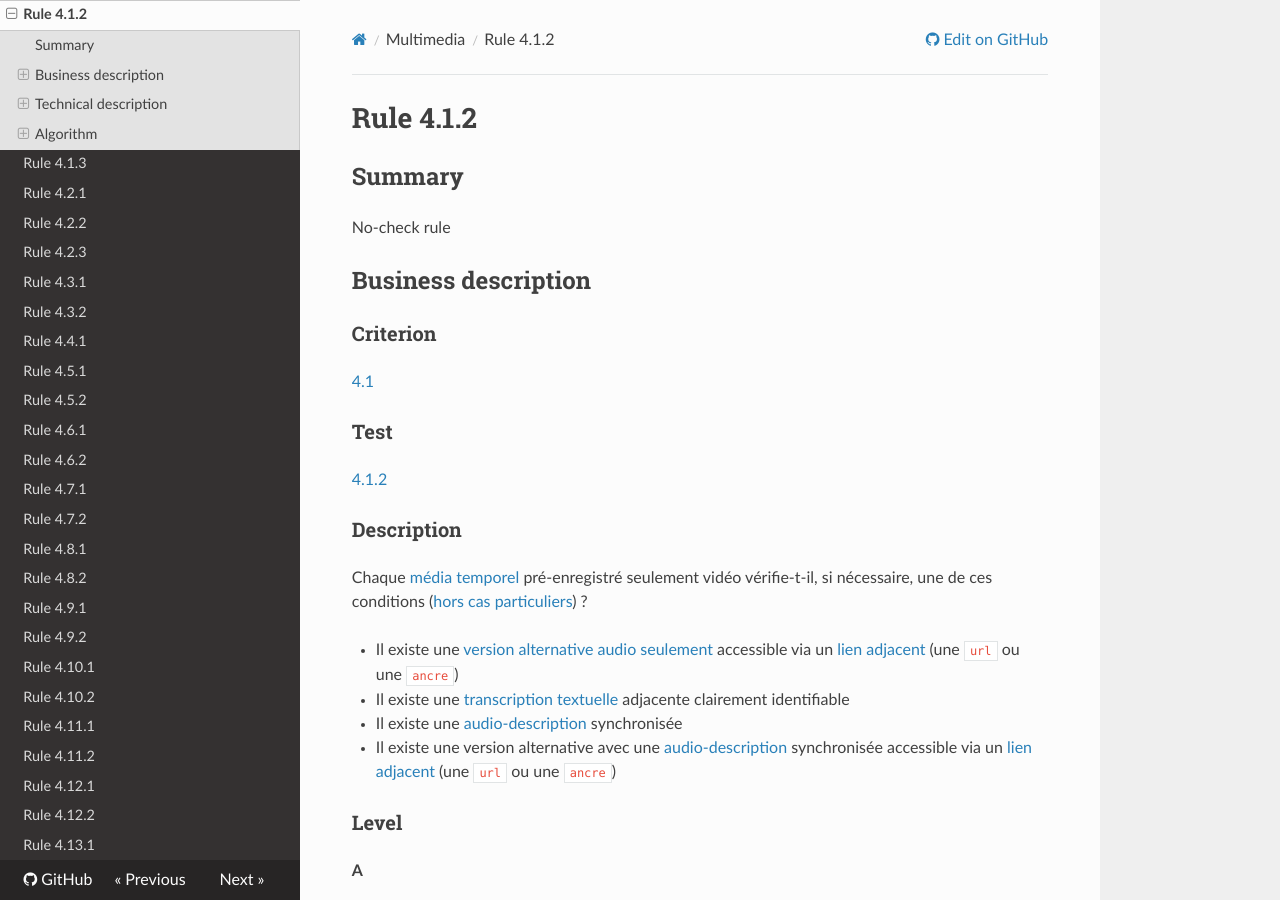
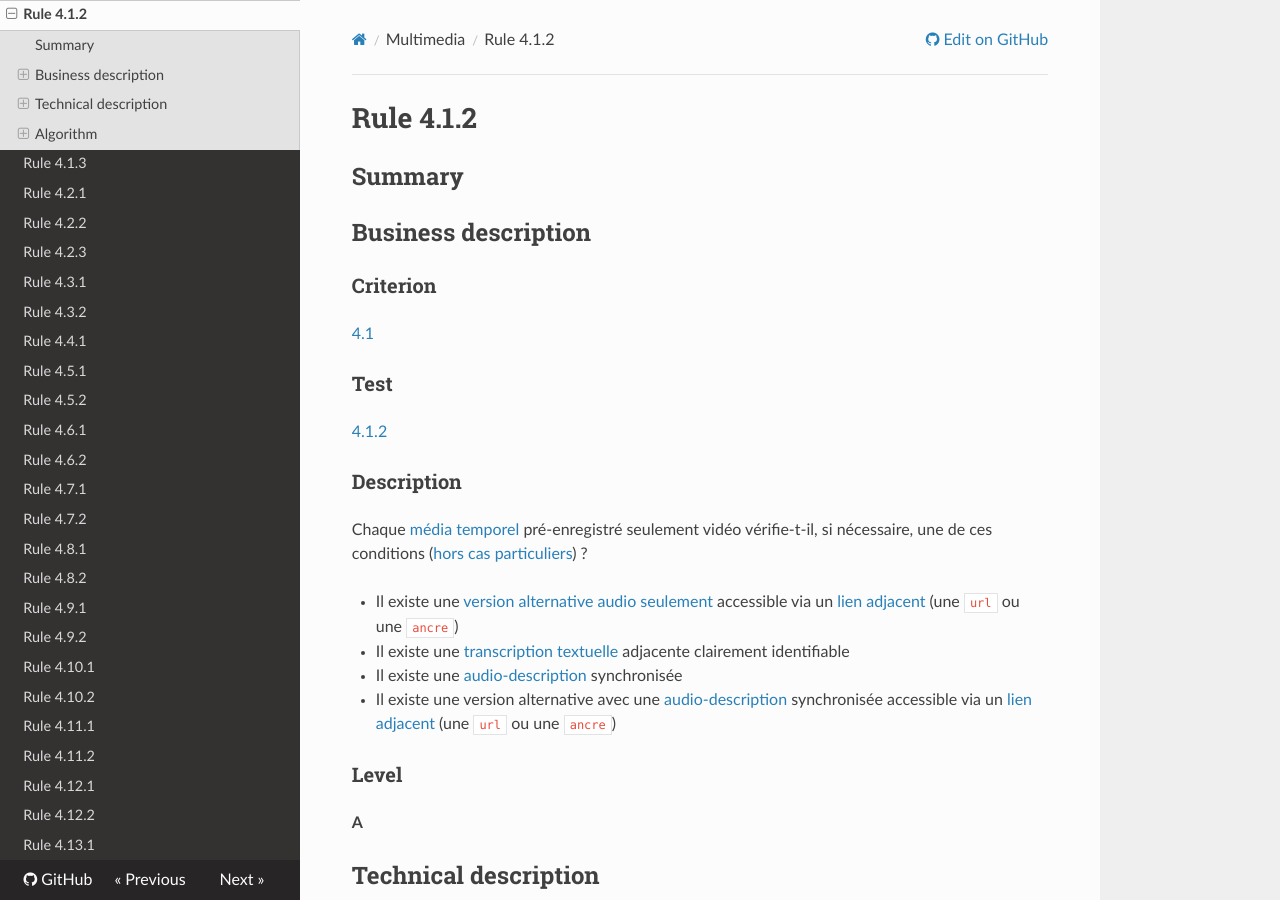
Before and after one commit to Tanaguru/RGAA3-2016, an MkDocs documentation site: the page built from docs/Rule-4-1-2.md, in a window 1280 px wide and 900 px high. Built offline with MkDocs 1.6.1, drawn with Linux system fonts in a browser that asks for light colours; nearby versions of some CDN libraries; old or Windows-style settings are respelled for this version of MkDocs.

```diff
--- a/docs/Rule-4-1-2.md
+++ b/docs/Rule-4-1-2.md
@@ -1,27 +1,25 @@
 # Rule 4.1.2
 
 ## Summary
-
-No-check rule
 
 ## Business description
 
 ### Criterion
 
-[4.1](http://references.modernisation.gouv.fr/referentiel-technique-0#crit-4-1)
+[4.1](http://references.modernisation.gouv.fr/rgaa/criteres.html#crit-4-1)
 
 ###Test
 
-[4.1.2](http://references.modernisation.gouv.fr/referentiel-technique-0#test-4-1-2)
+[4.1.2](http://references.modernisation.gouv.fr/rgaa/criteres.html#test-4-1-2)
 
 ### Description
 
-Chaque <a href="http://references.modernisation.gouv.fr/referentiel-technique-0#mMediaTemp">m&eacute;dia temporel</a> pr&eacute;-enregistr&eacute; seulement vid&eacute;o v&eacute;rifie-t-il, si n&eacute;cessaire, une de ces conditions (<a href="http://references.modernisation.gouv.fr/referentiel-technique-0#cpCrit4-" title="Cas particuliers pour le crit&egrave;re 4.1">hors cas particuliers</a>) ?
+Chaque <a href="http://references.modernisation.gouv.fr/rgaa/glossaire.html#mdia-temporel-type-son-vido-et-synchronis">m&eacute;dia temporel</a> pr&eacute;-enregistr&eacute; seulement vid&eacute;o v&eacute;rifie-t-il, si n&eacute;cessaire, une de ces conditions (<a href="http://references.modernisation.gouv.fr/rgaa/cas-particuliers.html#cp-4-1,4-2,4-3,4-5,4-7,4-9,4-11,4-13" title="Cas particuliers pour le crit&egrave;re 4.1">hors cas particuliers</a>) ?
 
- *  Il existe une <a href="http://references.modernisation.gouv.fr/referentiel-technique-0#mVersionSon">version alternative <q>audio seulement</q></a> accessible via un <a href="http://references.modernisation.gouv.fr/referentiel-technique-0#mLienAdj">lien adjacent</a> (une `url` ou une `ancre`)
- *  Il existe une <a href="http://references.modernisation.gouv.fr/referentiel-technique-0#mTranscriptTextuel">transcription textuelle</a> adjacente clairement identifiable
- *  Il existe une <a href="http://references.modernisation.gouv.fr/referentiel-technique-0#mAudioDesc">audio-description</a> synchronis&eacute;e
- *  Il existe une version alternative avec une <a href="http://references.modernisation.gouv.fr/referentiel-technique-0#mAudioDesc">audio-description</a> synchronis&eacute;e accessible via un <a href="http://references.modernisation.gouv.fr/referentiel-technique-0#mLienAdj">lien adjacent</a> (une `url` ou une `ancre`)
+ *  Il existe une <a href="http://references.modernisation.gouv.fr/rgaa/glossaire.html#version-alternative-audio-seulement">version alternative <q>audio seulement</q></a> accessible via un <a href="http://references.modernisation.gouv.fr/rgaa/glossaire.html#lien-adjacent">lien adjacent</a> (une `url` ou une `ancre`)
+ *  Il existe une <a href="http://references.modernisation.gouv.fr/rgaa/glossaire.html#transcription-textuelle-media-temporel">transcription textuelle</a> adjacente clairement identifiable
+ *  Il existe une <a href="http://references.modernisation.gouv.fr/rgaa/glossaire.html#audiodescription-synchronise-media-temporel">audio-description</a> synchronis&eacute;e
+ *  Il existe une version alternative avec une <a href="http://references.modernisation.gouv.fr/rgaa/glossaire.html#audiodescription-synchronise-media-temporel">audio-description</a> synchronis&eacute;e accessible via un <a href="http://references.modernisation.gouv.fr/rgaa/glossaire.html#lien-adjacent">lien adjacent</a> (une `url` ou une `ancre`)
 
 
 ### Level
```
Also changed, not shown: docs/Rule-4-1-1.md (+9 -1 lines), 3 other files.
